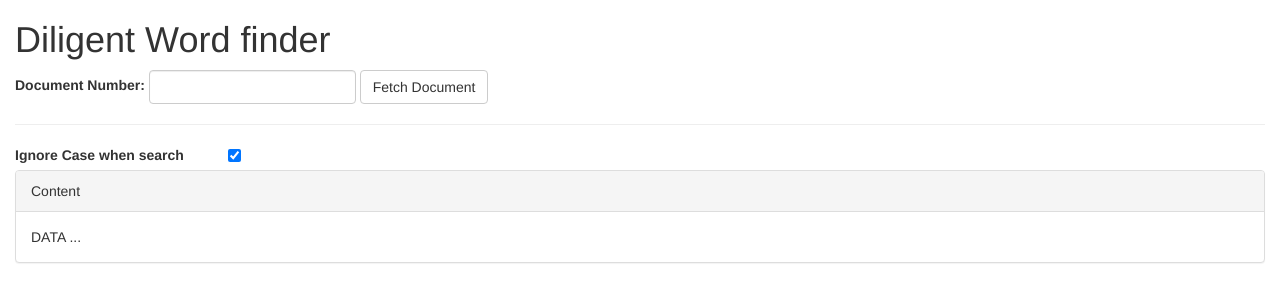
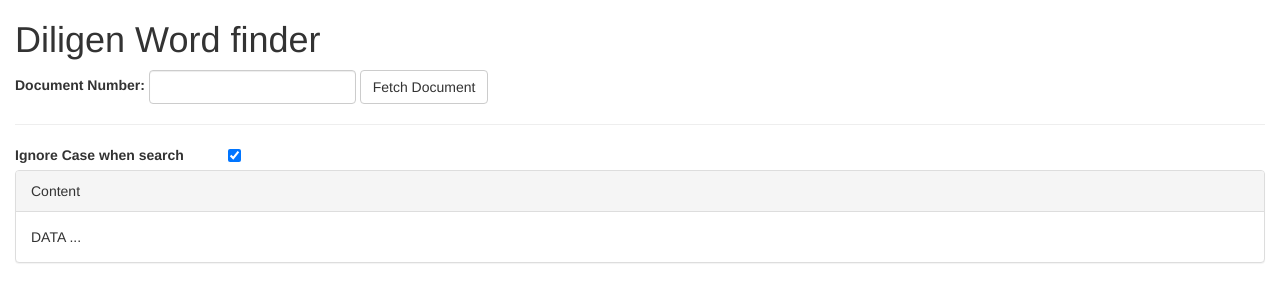
Before and after one commit to maddy2308/diligen_coding_challenge, a website: page public/index.html in a window 1280 px wide. Drawn offline with nearby package versions, Linux system fonts and the light colour scheme.

Commit message:
Change the header

```diff
--- a/public/index.html
+++ b/public/index.html
@@ -9,7 +9,7 @@
 </head>
 <body>
 <div class="container-fluid">
-    <h1>Diligent Word finder</h1>
+    <h1>Diligen Word finder</h1>
     <div class="form-inline">
         <div class="form-group">
             <label for="docId">Document Number:</label>
```
